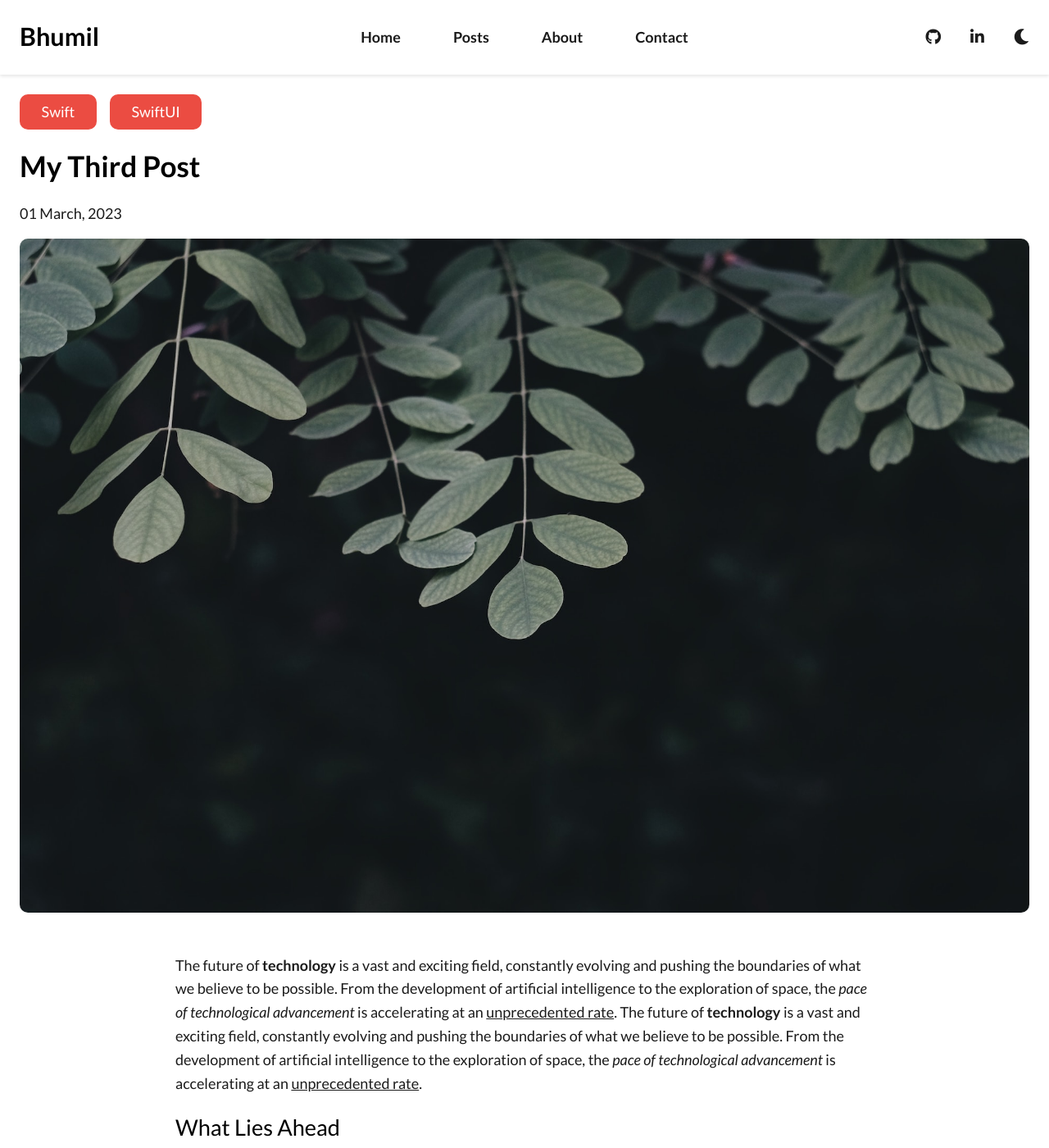
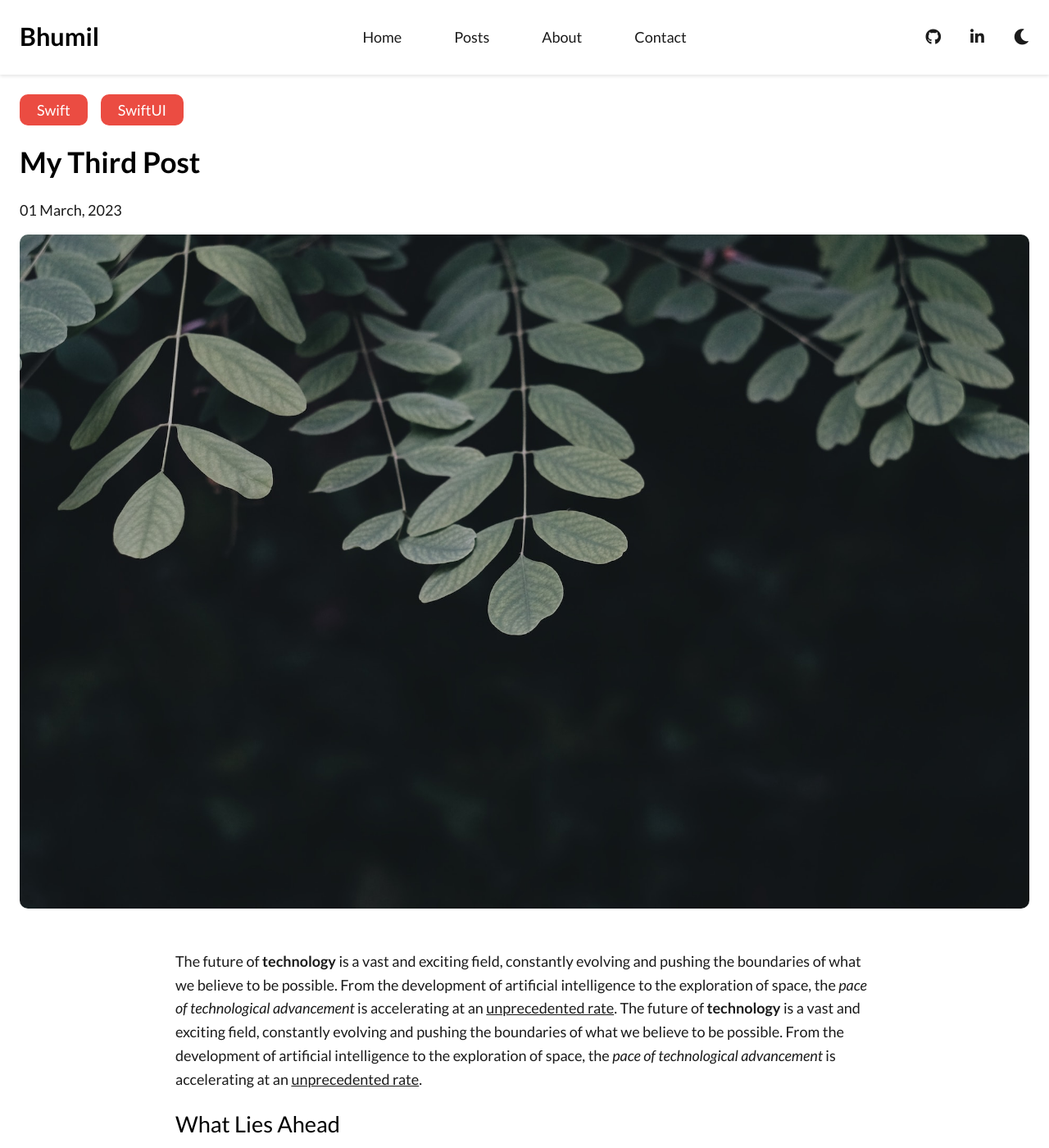
Before and after one commit to thebhumilsoni/thebhumilsoni.github.io, a Jekyll site: the page built from _posts/2023-03-01-my-third-post.md, in a window 1280 px wide and 1400 px high. Shown: the whole window at 82% size. Built offline with Jekyll 4.4.1, drawn with Linux system fonts in a browser that asks for light colours.

Commit message:
Minor color scheme and post card style updates

```diff
--- a/_pages/posts.html
+++ b/_pages/posts.html
@@ -7,7 +7,7 @@
 <div class="posts-grid">
   {% for post in site.posts %}
     <a href="{{ post.url }}" class="post-card">
-      <div class="post-card-image" style="background-image: url('{{ post.header }}');"></div>
+      <div class="post-card-image" style="background-image: url('{{ post.header }}');" loading="lazy"></div>
       <div class="post-card-details">
         <div class="post-card-meta">
           <time class="post-card-date" datetime="{{ post.date | date_to_xmlschema }}">{{ post.date | date: "%d %B %Y" }}</time>
--- a/_sass/2-design-system/_color-scheme.scss
+++ b/_sass/2-design-system/_color-scheme.scss
@@ -10,11 +10,10 @@
     --link-color: var(--primary-color);
     --icon-color: var(--text-color);
     --syntax-highlighter-background: #151515;
-    --tag-background-color: var(--primary-light-color);
-    --tag-text-color: #ffffff;
 
     --post-card-background-color: var(--background-color);
     --post-card-shadow-color: rgba(0, 0, 0, 0.2);
+    --post-meta-color: var(--text-color);
 
     // tag colors
     --tag-background-color: var(--primary-color);
@@ -42,11 +41,11 @@
     --link-color: var(--primary-color);
     --icon-color: var(--text-color);
     --syntax-highlighter-background: #181717;
-    --tag-background-color: var(--primary-light-color);
-    --tag-text-color: #ffffff;
 
+    // post colors
     --post-card-background-color: var(--background-color);
     --post-card-shadow-color: rgba(255, 255, 255, 0.2);
+    --post-meta-color: var(--text-color);
 
     // tag colors
     --tag-background-color: #232224;
--- a/_sass/3-components/_navigation.scss
+++ b/_sass/3-components/_navigation.scss
@@ -80,7 +80,6 @@
             }
 
             a {
-                font-weight: bold;
                 color: var(--navbar-links-color);
                 text-decoration: none;
 
--- a/_sass/4-layouts/_post-card.scss
+++ b/_sass/4-layouts/_post-card.scss
@@ -10,7 +10,6 @@
     border-radius: $border-radius;
     overflow: hidden;
     background-color: var(--post-card-background-color);
-    box-shadow: 0px 4px 10px var(--post-card-shadow-color);
     text-decoration: none;
     color: inherit;
     transition: transform 0.3s ease, box-shadow 0.3s ease;
@@ -22,7 +21,7 @@
 
     &:hover {
         text-decoration: none;
-        transform: scale(1.03);
+        transform: scale(1.02);
         box-shadow: 0 4px 8px var(--post-card-shadow-color);
     }
 }
@@ -31,6 +30,7 @@
     background-size: cover;
     background-position: center;
     min-height: 200px;
+    border-radius: $border-radius;
 }
 
 .post-card-details {
@@ -42,6 +42,7 @@
 }
 
 .post-card-meta {
+    color: var(--post-meta-color);
     display: flex;
     justify-content: space-between;
     align-items: center;
@@ -52,7 +53,7 @@
     display: flex;
     flex-direction: row;
     flex-wrap: nowrap;
-    gap: 0.5rem;
+    gap: 0.8rem;
     overflow-x: auto;
     overflow-y: hidden;
     -webkit-overflow-scrolling: touch;
@@ -80,6 +81,7 @@
 .post-card-title {
     margin: 0;
     font-weight: bold;
+    font-size: large;
 }
 
 .post-card-summary {
--- a/_sass/4-layouts/_post.scss
+++ b/_sass/4-layouts/_post.scss
@@ -12,6 +12,7 @@
     }
 
     .post-meta {
+        color: var(--post-meta-color);
         margin: 0;
 
         .post-date {
@@ -39,7 +40,7 @@
 
     .tag {
         display: inline-block;
-        padding: 0.4rem 1.6rem;
+        padding: 0.25rem 1.25rem;
         background-color: var(--tag-background-color);
         border: 1px solid var(--tag-border-color);
         color: var(--tag-text-color);
```
